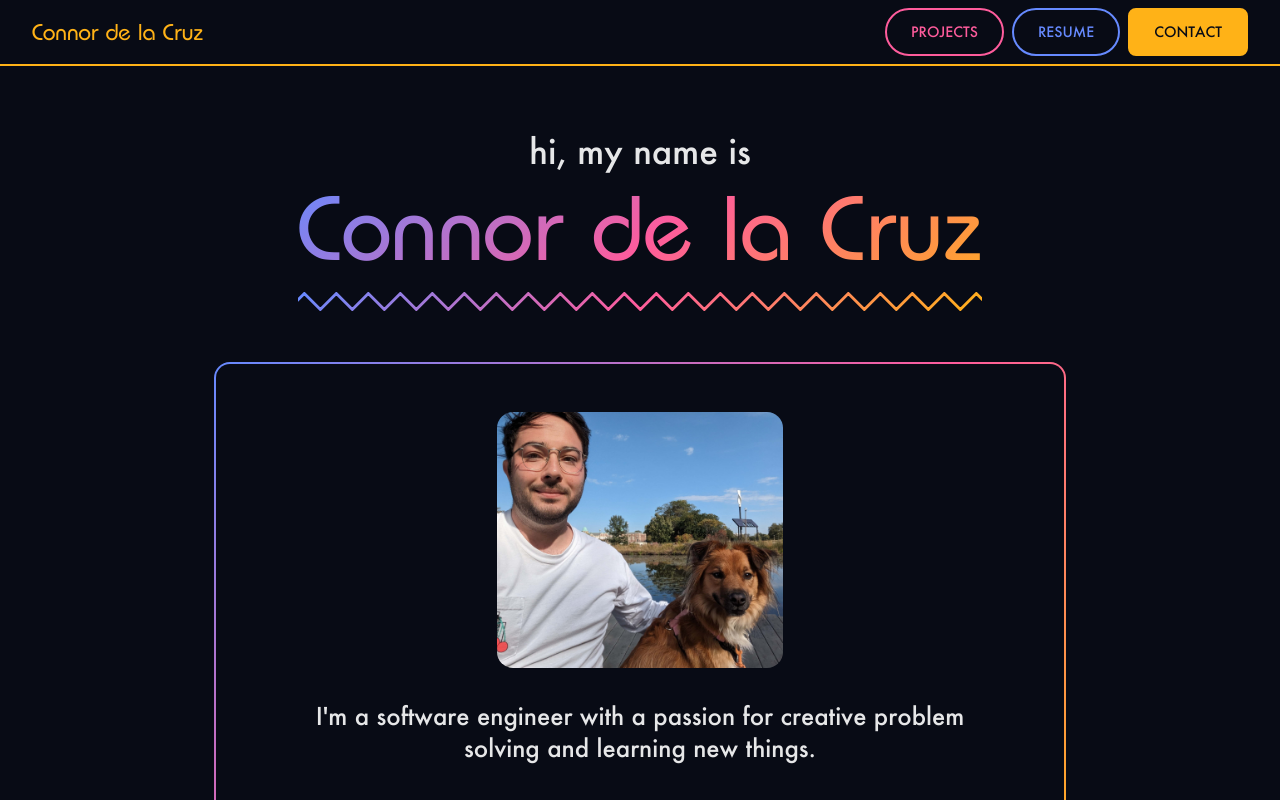
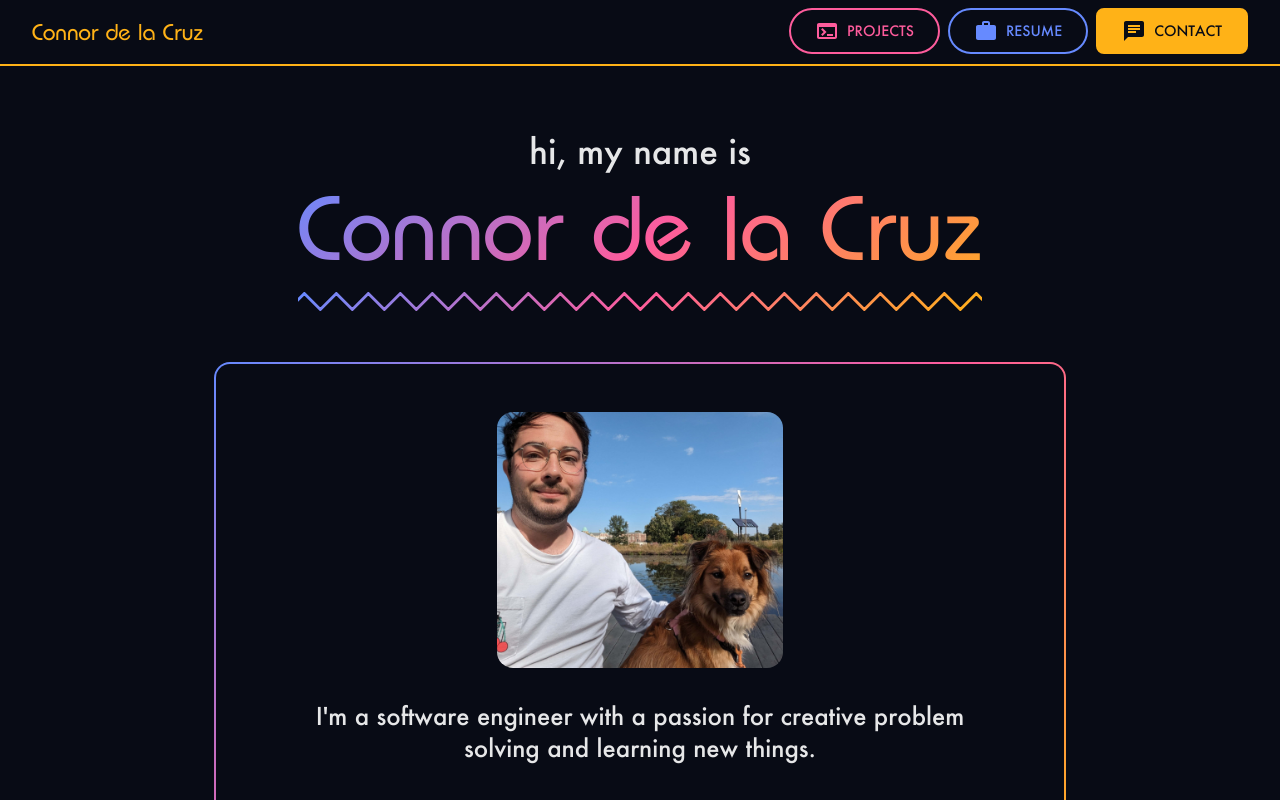
Before and after one commit to connordelacruz/connordelacruz.github.io, a React (Vite) app: page / in a window 1280 px wide. Shown: the top 800 px of the page. Built offline with nearby package versions, Linux system fonts and the light colour scheme.

Commit message:
nav tab and menu icons

```diff
--- a/src/App.jsx
+++ b/src/App.jsx
@@ -5,6 +5,7 @@ import { HeaderSection } from './components/HeaderSection.jsx'
 import { ResumeSection } from './components/ResumeSection.jsx'
 import { ProjectsSection } from './components/ProjectsSection.jsx'
 import { ContactSection } from './components/ContactSection.jsx'
+import {Chat, Terminal, Work} from "@mui/icons-material"
 
 function App() {
   // ================================================================================
@@ -29,16 +30,19 @@ function App() {
             text: 'Projects',
             hash: 'section-projects',
             color: COLOR_PROJECTS,
+            icon: <Terminal/>,
           },
           {
             text: 'Resume',
             hash: 'section-resume',
             color: COLOR_RESUME,
+            icon: <Work/>,
           },
           {
             text: 'Contact',
             hash: 'section-contact',
             color: COLOR_CONTACT,
+            icon: <Chat/>
           },
         ]}
       />
--- a/src/components/NavBar.jsx
+++ b/src/components/NavBar.jsx
@@ -8,7 +8,7 @@ import {
   IconButton,
   List,
   ListItem,
-  ListItemButton,
+  ListItemButton, ListItemIcon,
   Tab,
   Tabs,
   Toolbar,
@@ -69,9 +69,14 @@ const NavTabs = ({
             value={sectionLink.hash}
             href={'#' + sectionLink.hash}
             onClick={createSmoothScrollToSectionHandler(sectionLink.hash)}
+            // Conditionally set icon + position if provided
+            icon={sectionLink.icon ? sectionLink.icon : null}
+            iconPosition={sectionLink.icon ? 'start': null}
             sx={{
               ml: 1,
               px: 3,
+              // Override min height for icon tabs
+              minHeight: 0,
               // Make sure text appears above full-height tab indicator
               zIndex: 1,
               backgroundColor: 'transparent',
@@ -219,13 +224,32 @@ const NavMenu = ({
                     py: 2,
                     borderRadius: '50rem',
                     color: sectionLink.color + '.main',
+
+                    // Color icons
+                    '& .MuiSvgIcon-root': {
+                      color: sectionLink.color + '.main',
+                    },
+
+                    // Selected styles
                     '&.Mui-selected': {
                       backgroundColor: sectionLink.color + '.main',
                       color: 'background.default',
+                      // Match icon color to text
+                      '& .MuiSvgIcon-root': {
+                        color: 'background.default',
+                      },
+                      // Hover color
+                      '&:hover': {
+                        backgroundColor: sectionLink.color + '.dark',
+                      },
                     },
-                    // TODO: hover color fix
                   }}
                 >
+                  {sectionLink.icon &&
+                    <ListItemIcon>
+                      {sectionLink.icon}
+                    </ListItemIcon>
+                  }
                   <Typography
                     variant="button"
                     gutterBottom={false}
```
